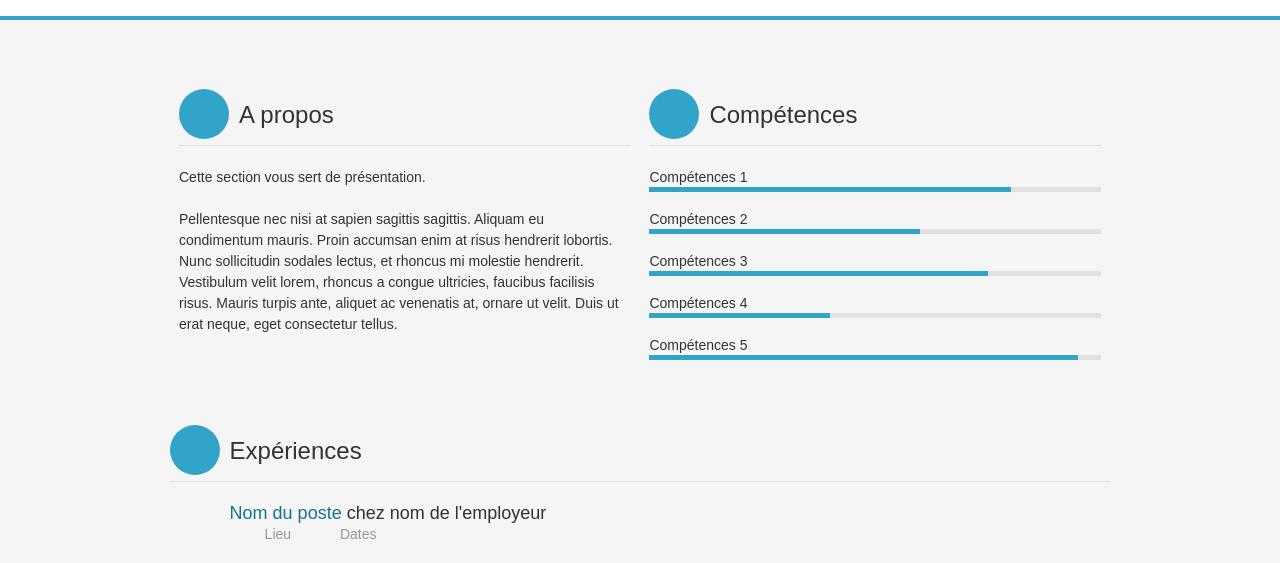
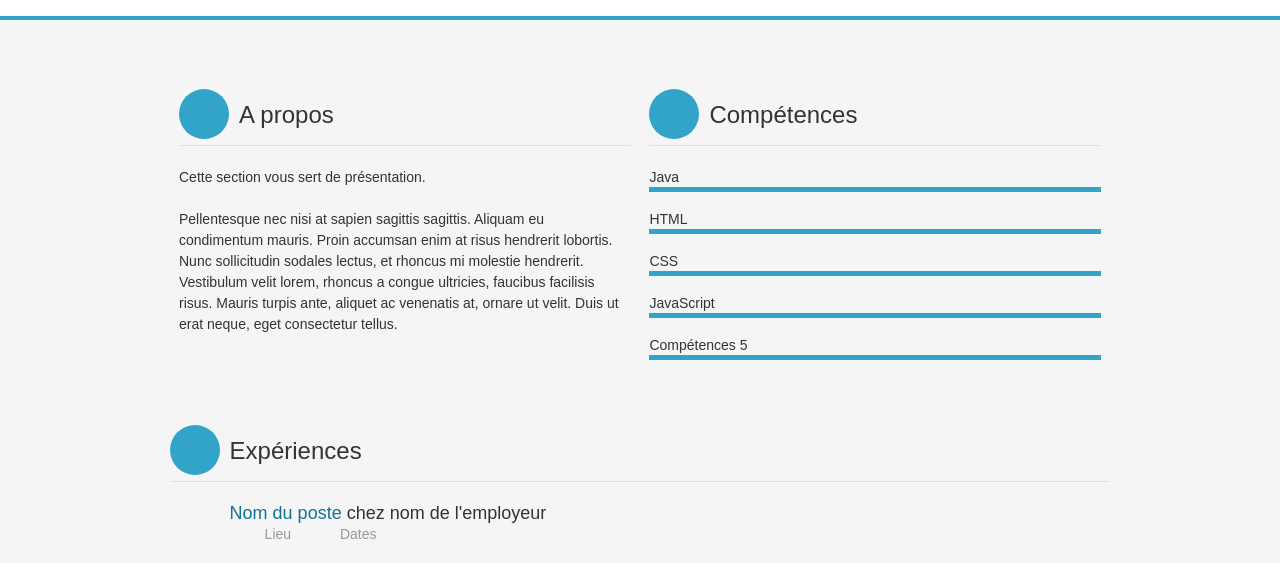
Before and after one commit to Layomg/achen.github.io, a plain HTML site: page index.htm in a window 1280 px wide. Shown: the part 211-774 px from the top of the page. Drawn offline with Linux system fonts and the light colour scheme; files whose address does not match are found by name; a web font is replaced by a local one.

Commit message:
Update index.htm

```diff
--- a/index.htm
+++ b/index.htm
@@ -74,11 +74,11 @@ Duis ut erat neque, eget consectetur tellus. </p>
 			<div class="grid_8 competences">
 				<h3>Compétences</h3>
 				<ul class="barres">
-					<li data-skills="80">Compétences 1<span style="width: 80%;"></span></li>
-					<li data-skills="60">Compétences 2<span style="width: 60%;"></span></li>
-					<li data-skills="75">Compétences 3<span style="width: 75%;"></span></li>
-					<li data-skills="40">Compétences 4<span style="width: 40%;"></span></li>
-					<li data-skills="95">Compétences 5<span style="width: 95%;"></span></li>
+					<li data-skills="80">Java<span style="width: 100%;"></span></li>
+					<li data-skills="60">HTML<span style="width: 100%;"></span></li>
+					<li data-skills="75">CSS<span style="width: 100%;"></span></li>
+					<li data-skills="40">JavaScript<span style="width: 100%;"></span></li>
+					<li data-skills="95">Compétences 5<span style="width: 100%;"></span></li>
 				</ul>
 			</div>
 		</div>
```
